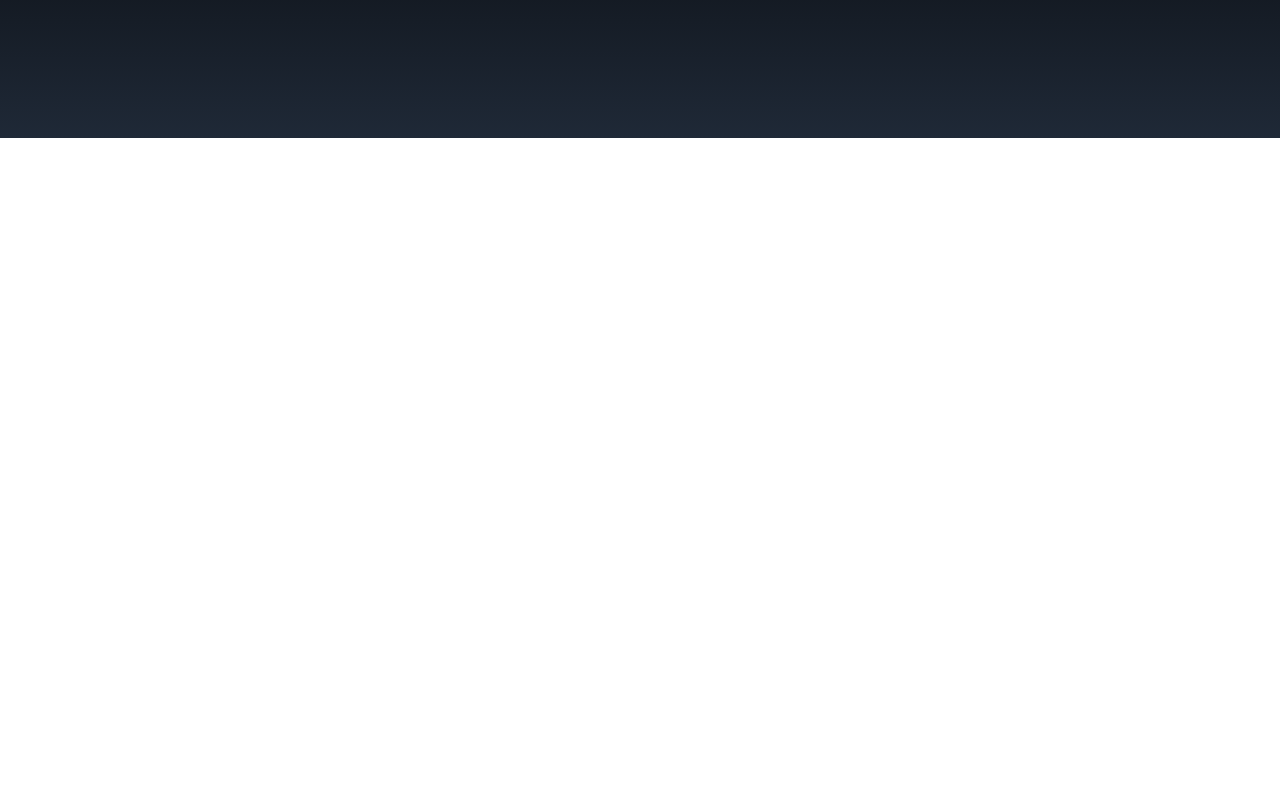
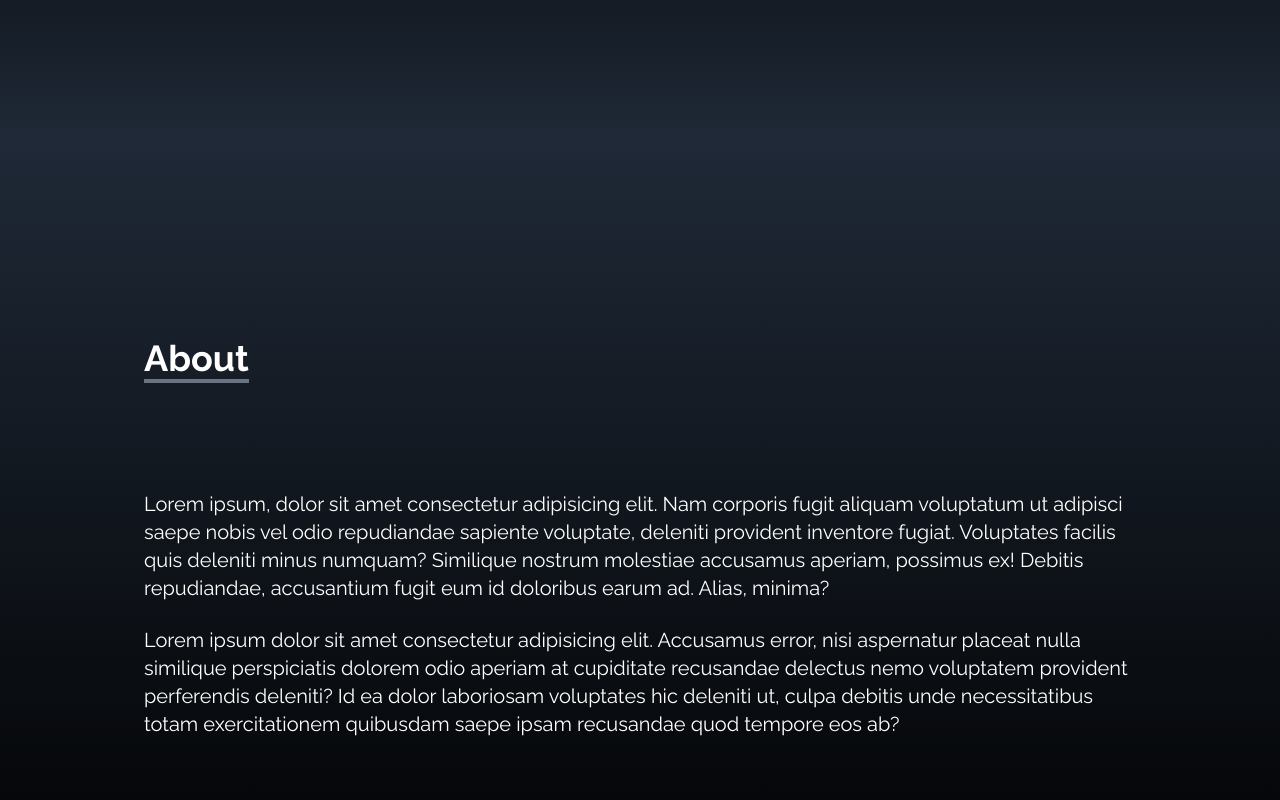
Before and after one commit to MaverickCod/WT-2_Portfolio, a React (Create React App) app: page / in a window 1280 px wide. Shown: the part 662-1462 px from the top of the page. Before the commit the page ends 800 px from the top, so only its background shows below. Built offline with nearby package versions, Linux system fonts and the light colour scheme.

Commit message:
added about section

```diff
--- a/src/App.js
+++ b/src/App.js
@@ -1,4 +1,6 @@
 import React from 'react';
+import './App.css';
+import About from './components/About';
 import Home from './components/Home';
 import Navbar from './components/Navbar';
 import SocialLinks from './components/SocialLinks';
@@ -8,6 +10,7 @@ function App() {
     <div>
       <Navbar />
       <Home />
+      <About />
       <SocialLinks />
     </div>
   );
--- /dev/null
+++ b/src/components/About.jsx
@@ -0,0 +1,21 @@
+import React from 'react'
+
+const About = () => {
+  return (
+    <div name="about" className=" w-full h-screen bg-gradient-to-b from-gray-800 to-black text-white ">
+        <div className=" max-w-screen-lg p-4 mx-auto flex flex-col justify-center w-full h-full ">
+            <div className="pb-8">
+                <p className="text-4xl font-bold inline border-b-4 border-gray-500 ">About</p>
+            </div>
+
+            <p className="text-xl mt-20">Lorem ipsum, dolor sit amet consectetur adipisicing elit. Nam corporis fugit aliquam voluptatum ut adipisci saepe nobis vel odio repudiandae sapiente voluptate, deleniti provident inventore fugiat. Voluptates facilis quis deleniti minus numquam? Similique nostrum molestiae accusamus aperiam, possimus ex! Debitis repudiandae, accusantium fugit eum id doloribus earum ad. Alias, minima?</p>
+
+            <br />
+            <p className="text-xl">Lorem ipsum dolor sit amet consectetur adipisicing elit. Accusamus error, nisi aspernatur placeat nulla similique perspiciatis dolorem odio aperiam at cupiditate recusandae delectus nemo voluptatem provident perferendis deleniti? Id ea dolor laboriosam voluptates hic deleniti ut, culpa debitis unde necessitatibus totam exercitationem quibusdam saepe ipsam recusandae quod tempore eos ab?</p>
+
+        </div>
+    </div>
+  )
+}
+
+export default About
--- a/src/components/Navbar.jsx
+++ b/src/components/Navbar.jsx
@@ -1,5 +1,6 @@
 import React, { useState } from "react";
 import { FaBars, FaTimes } from "react-icons/fa";
+
 // import { Link } from "react-scroll";
 
 const Navbar = () => {
```
